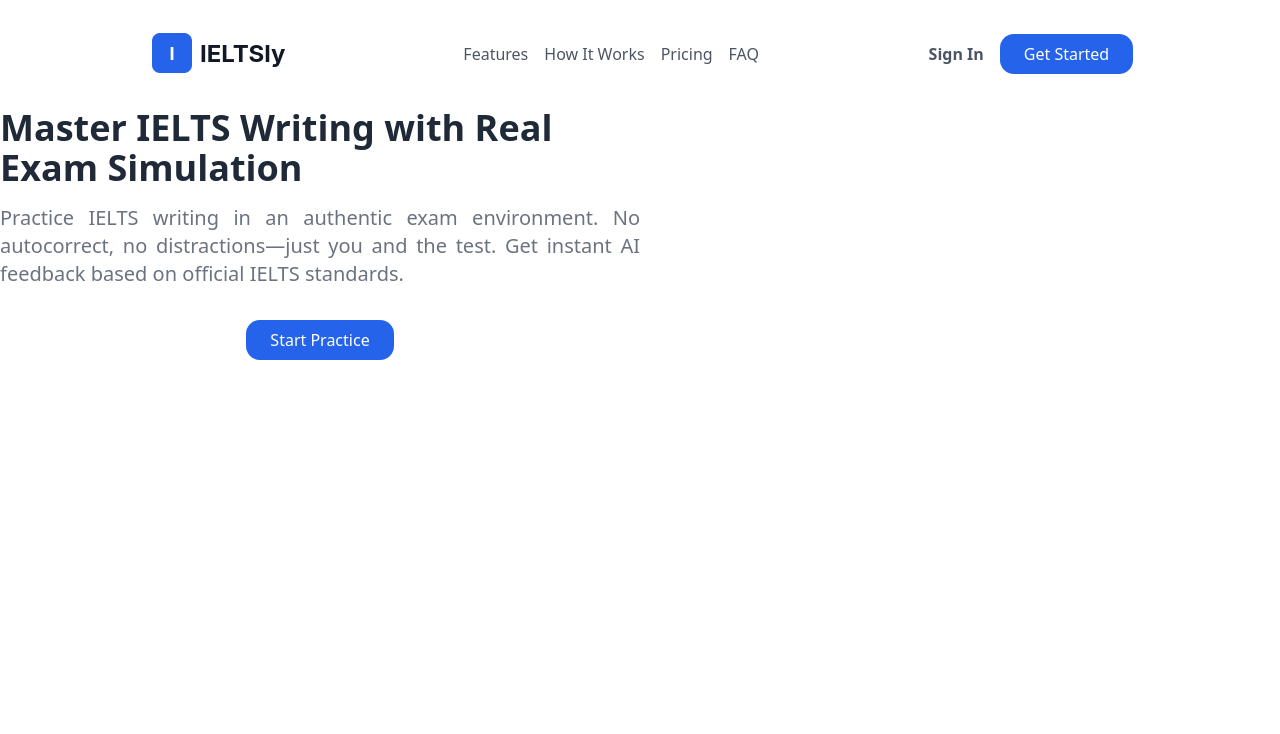
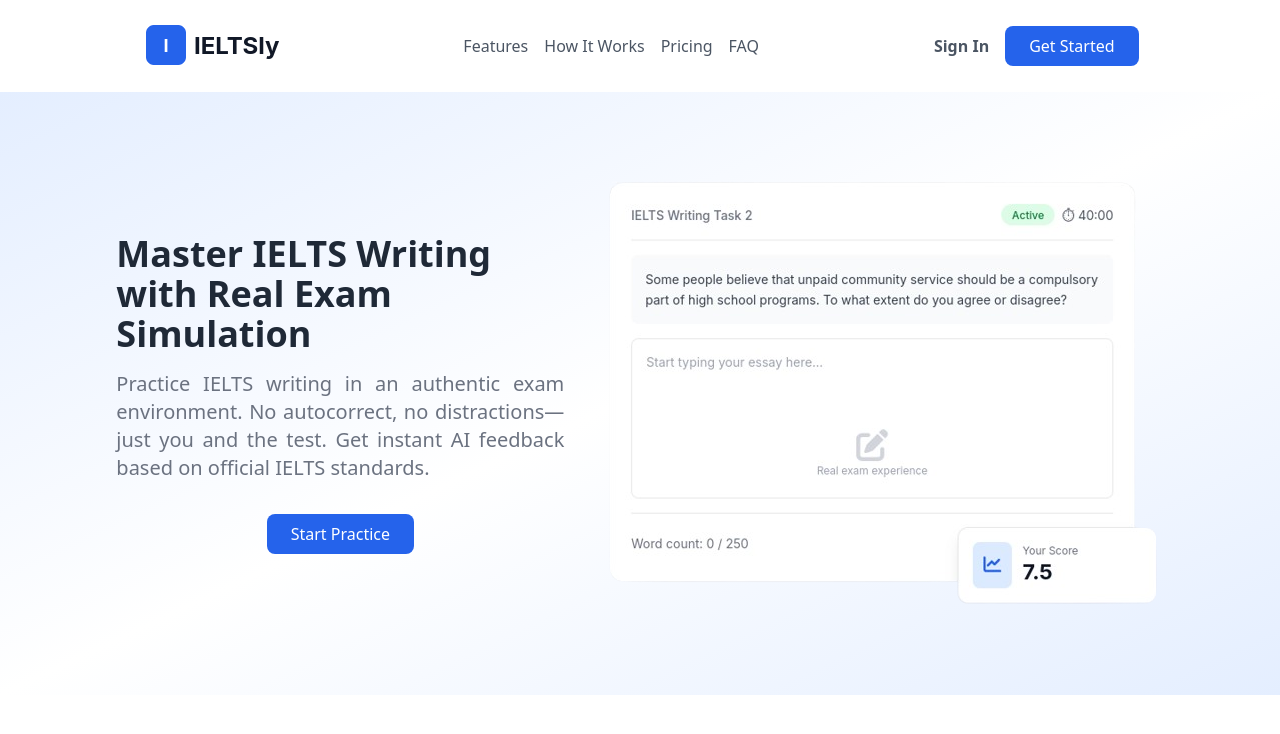
Before and after one commit to Jeremi-code/IELTSly, a Next.js app: page / in a window 1280 px wide. Shown: the top 734 px of the page. Built offline with nearby package versions, Linux system fonts and the light colour scheme.

Commit message:
Home page: Hero section added

```diff
--- a/app/components/BlueButton.tsx
+++ b/app/components/BlueButton.tsx
@@ -7,7 +7,7 @@ interface props {
 
 const BlueButton: React.FC<props> = (props) => {
   return (
-    <button className='py-2 px-6   bg-[#2563EB] text-white rounded-xl hover:bg-[#1D4ED8] cursor-pointer'>
+    <button className='py-2 px-6   bg-[#2563EB] text-white rounded-md hover:bg-[#1D4ED8] cursor-pointer'>
       {props.buttonName}
     </button>
   )
--- a/app/components/Hero.tsx
+++ b/app/components/Hero.tsx
@@ -3,8 +3,8 @@ import BlueButton from "./BlueButton";
 
 const Hero = () => {
   return (
-    <div>
-      <div className="w-1/2 flex flex-col items-center justify-center">
+    <div className="p-20 flex items-center justify-evenly bg-linear-to-br from-[#E4EEFF] via-[#FFFFFF] to-[#E4EEFF]">
+      <div className="w-4/10 flex flex-col items-center justify-center">
         <h2 className="text-4xl font-bold text-[#1F2937]">Master IELTS Writing with Real Exam Simulation</h2>
         <p className="text-[#6B7280] text-xl text-justify mt-4 mb-8">
           Practice IELTS writing in an authentic exam environment. No
@@ -14,7 +14,9 @@ const Hero = () => {
 
         <BlueButton buttonName="Start Practice" />
       </div>
-      <div></div>
+      <div>
+        <img src="heroImg.png" alt="hero-image" />
+      </div>
     </div>
   );
 };
--- a/app/components/Navbar.tsx
+++ b/app/components/Navbar.tsx
@@ -5,7 +5,7 @@ import BlueButton from "./BlueButton";
 
 const Navbar = () => {
   return (
-    <div className="p-8 w-full flex items-center justify-evenly">
+    <div className="p-6 w-full flex items-center justify-evenly">
       <img src="logo.png" alt="logo" />
 
       <div className="w-2/6 flex items-center justify-center gap-4">
```
Also changed, not shown: public/heroImg.png (added).
